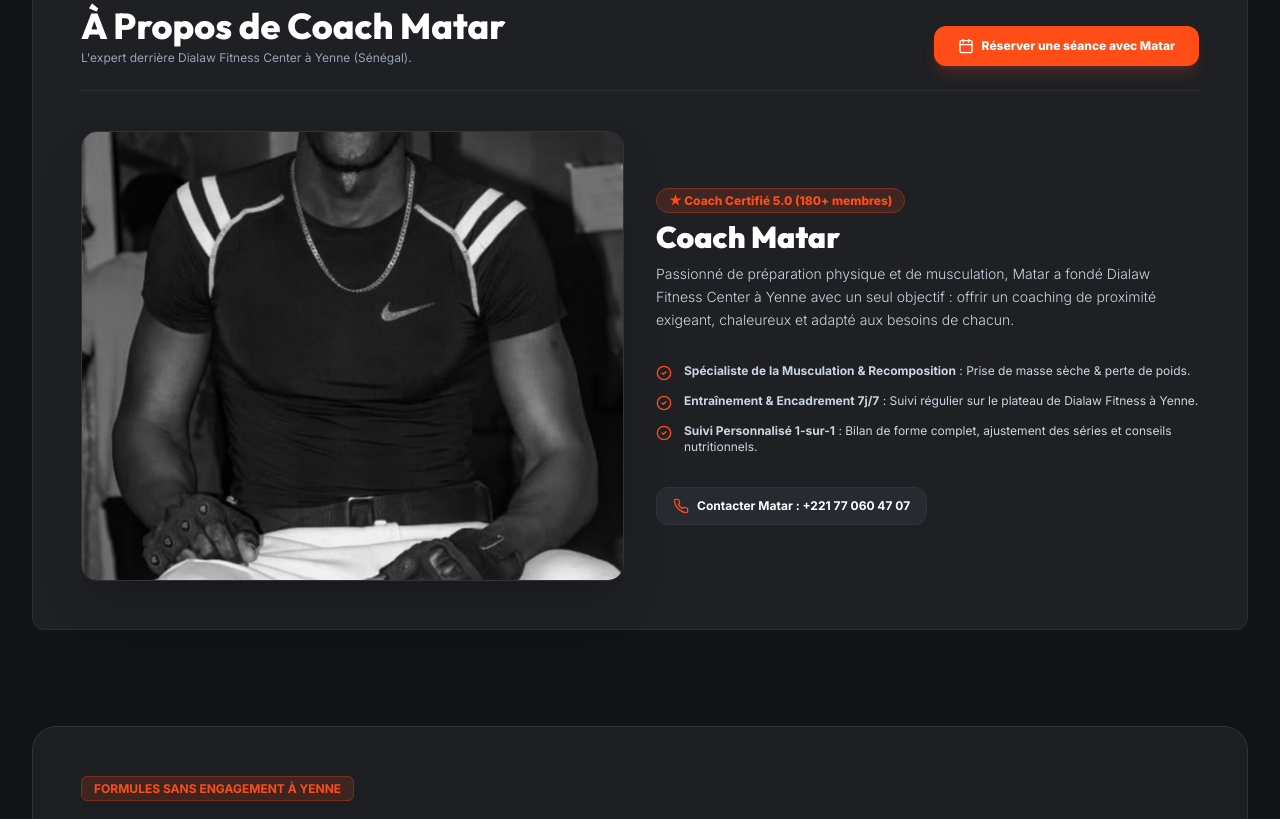
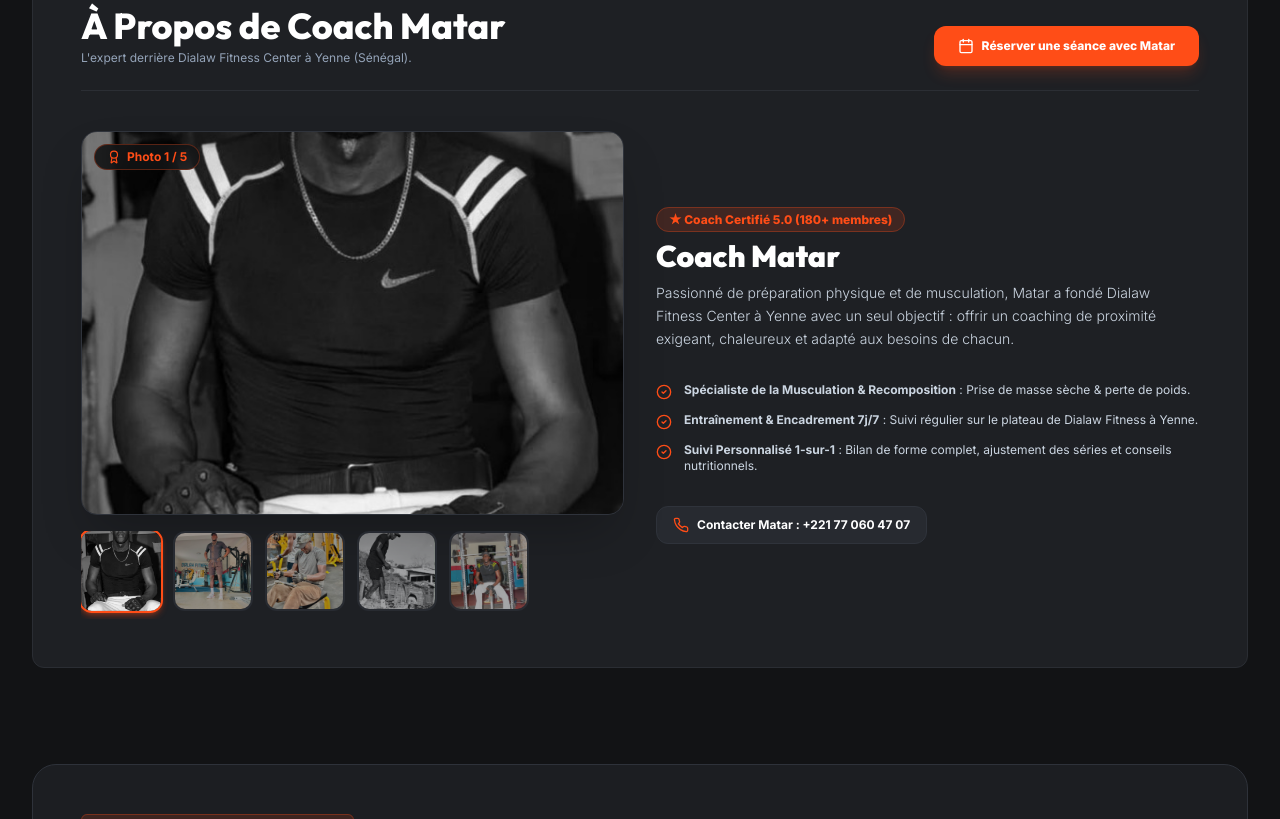
Before and after one commit to papabirane12-wq/Dialaw-fitness-center, a React (Vite) app: page / in a window 1280 px wide. Shown: the part 1500-2319 px from the top of the page. Built offline with nearby package versions, Linux system fonts and the light colour scheme; the HTML template or start-up script is replaced by a standard one.

Commit message:
Restauration_version_precedente_Coach_Matar

```diff
--- a/src/data/mockData.js
+++ b/src/data/mockData.js
@@ -65,7 +65,11 @@ export const MOCK_COACHES = [
     bio: 'Fondateur et coach unique de Dialaw Fitness Center à Yenne. Matar combine rigueur athlétique, préparation physique et motivation constante pour vous guider vers vos objectifs.',
     avatar: '/images/coach-matar-1.jpg',
     gallery: [
-      '/images/coach-matar-1.jpg'
+      '/images/coach-matar-1.jpg',
+      '/images/coach-matar-3.jpg',
+      '/images/coach-matar-4.jpg',
+      '/images/coach-matar-5.jpg',
+      '/images/coach-matar-2.jpg'
     ],
     rating: 5.0,
     clientsCount: 180
--- a/src/pages/Home.jsx
+++ b/src/pages/Home.jsx
@@ -6,6 +6,7 @@ import { MOCK_COACHES, MOCK_TESTIMONIALS, MOCK_FAQS, MOCK_SERVICES } from '../da
 export default function Home({ setActivePage }) {
   const { openBookingModal, openCheckoutModal } = useAuth();
   const [openFaqIndex, setOpenFaqIndex] = useState(0);
+  const [activePhotoIndex, setActivePhotoIndex] = useState(0);
 
   const matar = MOCK_COACHES[0];
 
@@ -71,12 +72,12 @@ export default function Home({ setActivePage }) {
 
             </div>
 
-            {/* Hero Visual Card — Coach Matar Photo */}
+            {/* Hero Visual Card — Real Photo of Coach Matar at Squat Rack */}
             <div className="lg:col-span-5 relative">
               <div className="relative rounded-3xl overflow-hidden border border-[#2F333B] shadow-2xl group">
                 <img
                   src="/images/coach-matar-1.jpg"
-                  alt="Coach Matar — Dialaw Fitness Center Yenne"
+                  alt="Coach Matar à Dialaw Fitness Center Yenne"
                   className="w-full h-[520px] object-cover object-center group-hover:scale-105 transition-transform duration-700"
                 />
                 <div className="absolute inset-0 bg-gradient-to-t from-[#121315] via-transparent to-transparent"></div>
@@ -141,7 +142,7 @@ export default function Home({ setActivePage }) {
             </div>
             <h3 className="text-lg font-bold text-white font-heading">Prépa Physique & Conditioning</h3>
             <p className="text-xs text-slate-400 leading-relaxed">
-              Sessions de conditionnement physique pour développer votre endurance et votre explosivité.
+              Sessions de conditionnement physique en salle et à l'extérieur pour développer votre endurance.
             </p>
           </div>
 
@@ -157,7 +158,7 @@ export default function Home({ setActivePage }) {
         </div>
       </section>
 
-      {/* COACH MATAR FEATURED SECTION (CLEAN SINGLE PHOTO ONLY) */}
+      {/* COACH MATAR FEATURED GALLERY SECTION */}
       <section className="max-w-7xl mx-auto px-4 sm:px-6 lg:px-8">
         <div className="dark-panel p-8 sm:p-12 rounded-3xl border border-[#2F333B] space-y-10">
 
@@ -182,15 +183,35 @@ export default function Home({ setActivePage }) {
             </button>
           </div>
 
-          {/* Single Photo Spotlight (Rest of gallery removed) */}
+          {/* Gallery Main Spotlight */}
           <div className="grid grid-cols-1 lg:grid-cols-12 gap-8 items-center">
-            <div className="lg:col-span-6">
-              <div className="relative rounded-2xl overflow-hidden h-[450px] border border-[#2F333B] shadow-2xl">
+            <div className="lg:col-span-6 space-y-4">
+              <div className="relative rounded-2xl overflow-hidden h-96 border border-[#2F333B] shadow-2xl">
                 <img
-                  src="/images/coach-matar-1.jpg"
-                  alt="Coach Matar — Dialaw Fitness Center Yenne"
-                  className="w-full h-full object-cover object-center"
+                  src={matar.gallery[activePhotoIndex]}
+                  alt="Coach Matar"
+                  className="w-full h-full object-cover transition-all duration-500"
                 />
+                <div className="absolute top-3 left-3 bg-[#121315]/90 backdrop-blur px-3 py-1 rounded-full text-xs font-bold text-[#FF4D17] flex items-center gap-1.5 border border-[#FF4D17]/30">
+                  <Award className="w-3.5 h-3.5" /> Photo {activePhotoIndex + 1} / {matar.gallery.length}
+                </div>
+              </div>
+
+              {/* Thumbnails Row */}
+              <div className="flex items-center gap-3 overflow-x-auto pb-2">
+                {matar.gallery.map((img, idx) => (
+                  <button
+                    key={idx}
+                    onClick={() => setActivePhotoIndex(idx)}
+                    className={`relative w-20 h-20 rounded-xl overflow-hidden border-2 shrink-0 transition-all ${
+                      activePhotoIndex === idx
+                        ? 'border-[#FF4D17] scale-105 shadow-md shadow-[#FF4D17]/30'
+                        : 'border-[#2F333B] opacity-60 hover:opacity-100'
+                    }`}
+                  >
+                    <img src={img} alt={`Coach Matar ${idx + 1}`} className="w-full h-full object-cover" />
+                  </button>
+                ))}
               </div>
             </div>
 
```
